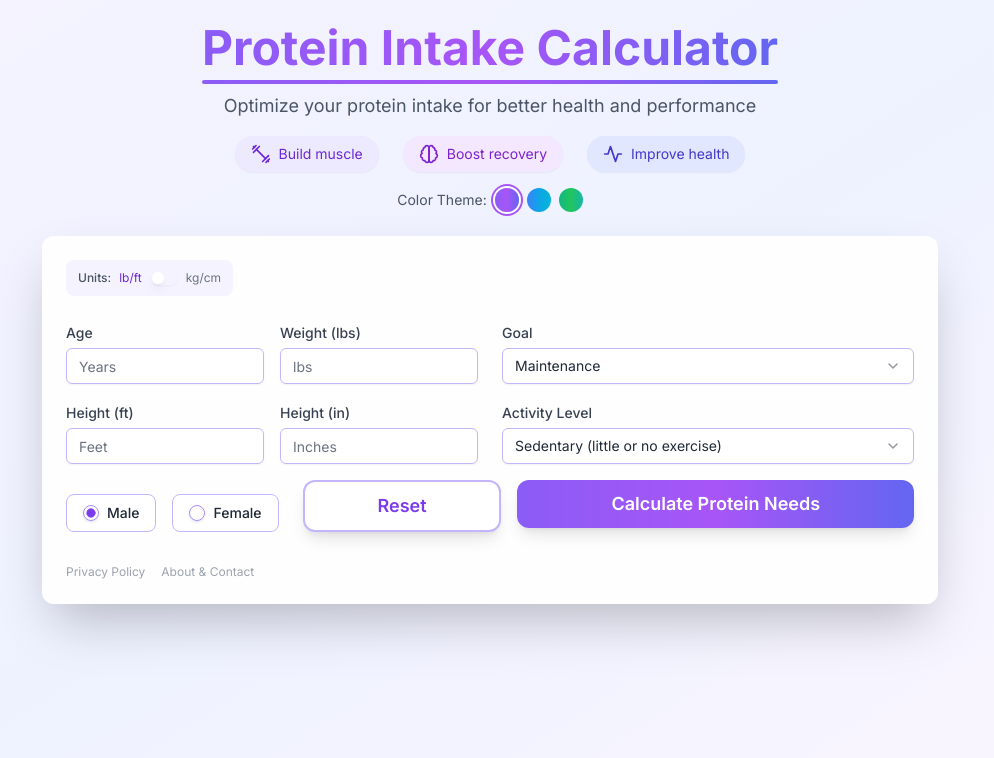
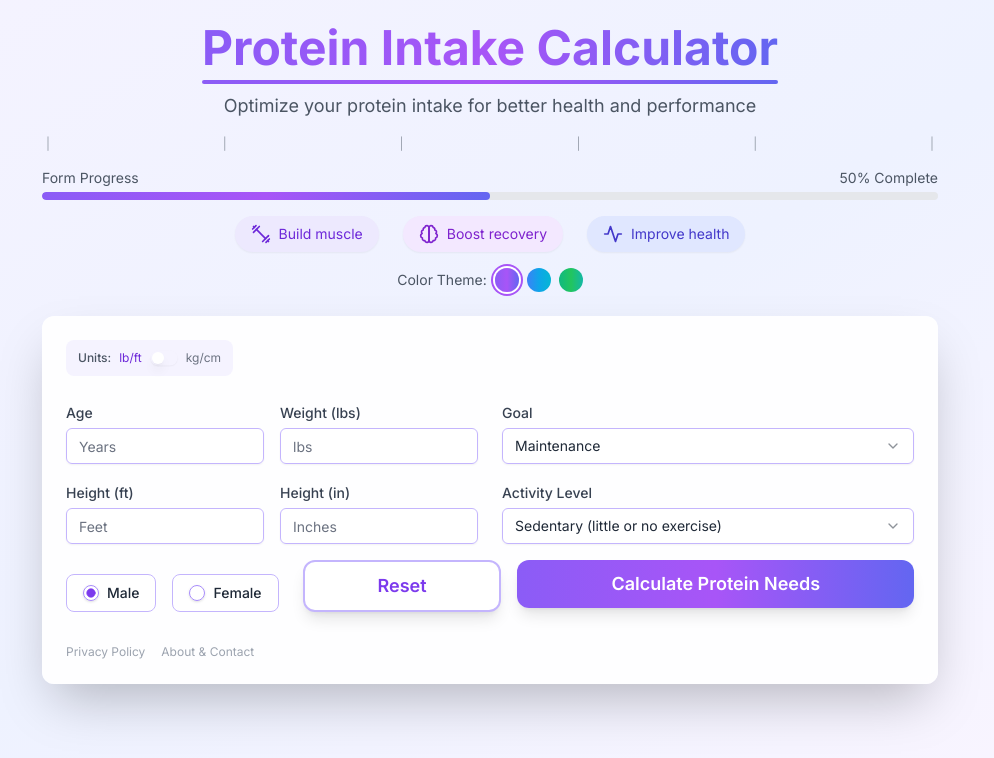
Before and after one commit to Paulsum1985/protein-calculator, a Next.js app: page / in a window 1280 px wide. Shown: the top 758 px of the page, without its empty margins (150-1144 px from the left). Built offline with nearby package versions, Linux system fonts and the light colour scheme.

Commit message:
add progress

```diff
--- a/src/app/page.tsx
+++ b/src/app/page.tsx
@@ -243,6 +243,27 @@ return (
             Optimize your protein intake for better health and performance
           </p>
         </div>
+
+        <div className="relative pt-8">
+  <div className="flex justify-between mb-1 text-sm text-gray-600">
+    <span>Form Progress</span>
+    <span>{progress}% Complete</span>
+  </div>
+  <div className="w-full h-2 bg-gray-200 rounded-full overflow-hidden">
+    <div
+      className={`h-full bg-gradient-to-r ${themes[safeTheme].button} transition-all duration-500 ease-out rounded-full`}
+      style={{ width: `${progress}%` }}
+    />
+  </div>
+  <div className="absolute top-0 left-0 w-full flex justify-between px-1 text-xs text-gray-400">
+    <span>|</span>
+    <span>|</span>
+    <span>|</span>
+    <span>|</span>
+    <span>|</span>
+    <span>|</span>
+  </div>
+</div>
 
         <div className="flex justify-center gap-6">
           {[
```
